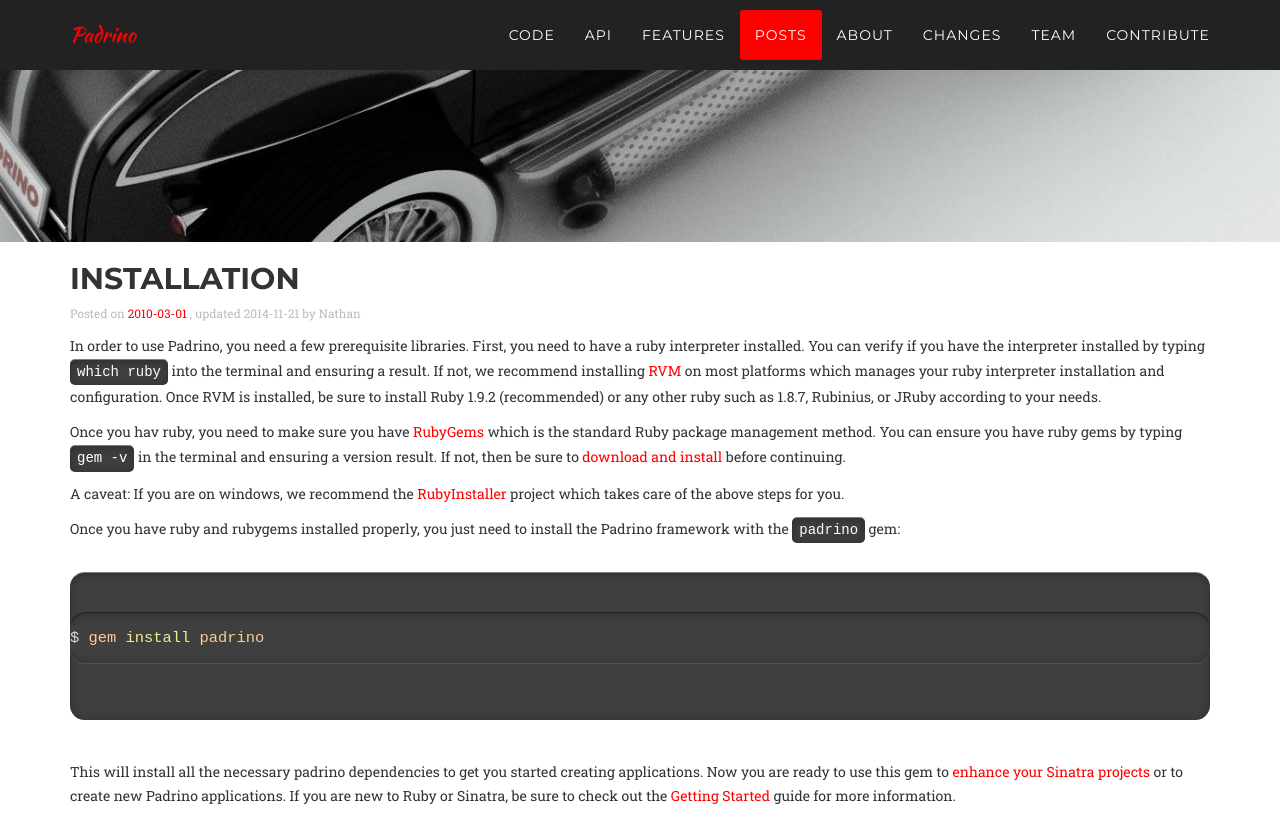
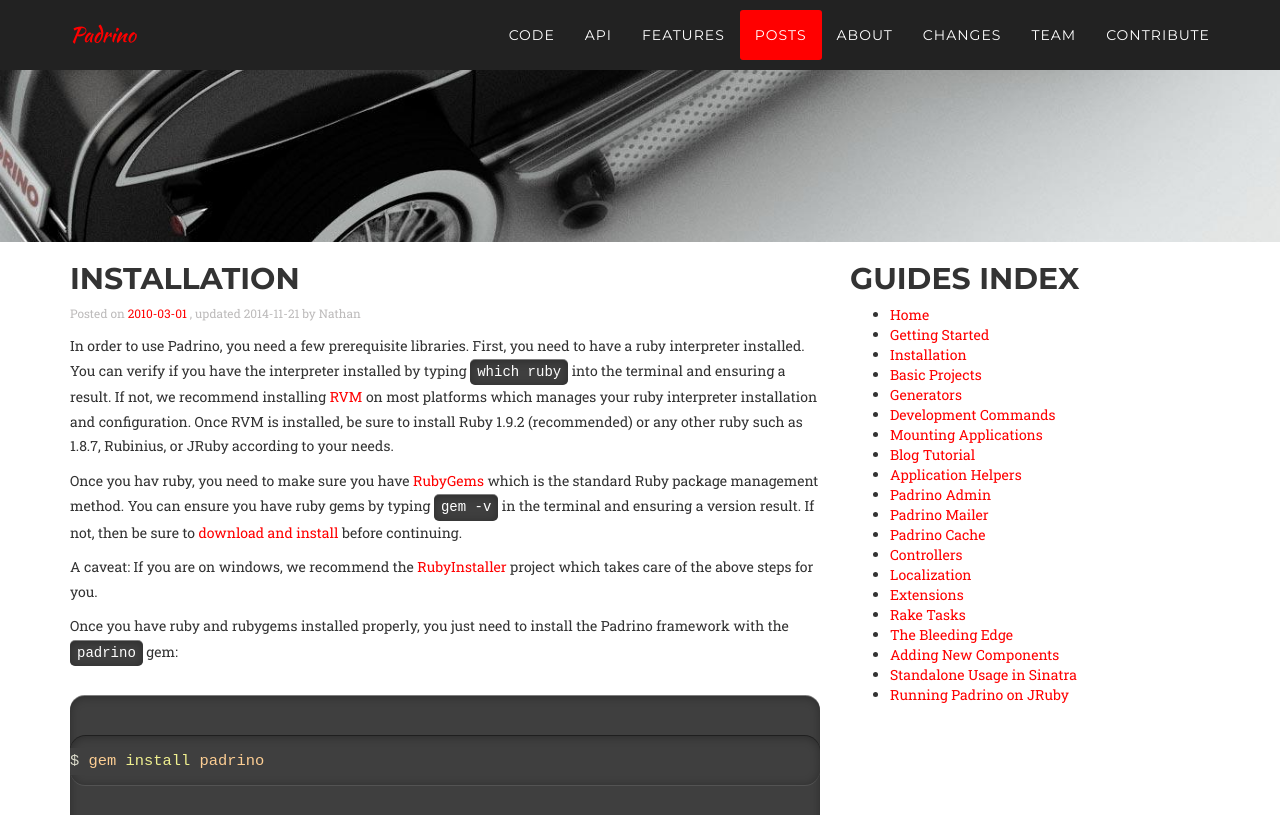
Before and after one commit to wikimatze/padrinorb-website, a Jekyll site: the page built from guides/installation.md, in a window 1280 px wide and 900 px high, scrolled down 591 px, cut to the strip 0-815 px from the top of the window. Built offline with Jekyll 4.4.1, drawn with Linux system fonts in a browser that asks for light colours; some web fonts are replaced; Markdown is read by kramdown in place of the engine named in the settings.

Commit message:
Add guides index

```diff
--- a/_layouts/guides.html
+++ b/_layouts/guides.html
@@ -7,7 +7,7 @@
 
         <div class="container">
             <div class="row">
-                <div class="col-lg-12">
+                <div class="col-lg-8">
                   <h2 class="section-heading">{{ page.title}}</h2>
                     <div class="author">
                       Posted on <time datetime="{{page.date | date:"%Y-%m-%d"}}" pubdate><a href="{{ page.url }}" title="Permalink for this post">{{page.date | date:"%Y-%m-%d"}}</a></time>
@@ -16,6 +16,33 @@
 
                   <p class="text-muted">{{ content }}</p>
                 </div>
+                <div class="col-lg-4">
+                  <h2 class="section-heading">Guides Index</h2>
+                  <p class="text-muted">
+                    <ul>
+                      <li><a href="/guides/home">Home</a></li>
+                      <li><a href="/guides/getting-started">Getting Started</a></li>
+                      <li><a href="/guides/installation">Installation</a></li>
+                      <li><a href="/guides/basic-projects">Basic Projects</a></li>
+                      <li><a href="/guides/generators">Generators</a></li>
+                      <li><a href="/guides/development-commands">Development Commands</a></li>
+                      <li><a href="/guides/mounting-applications">Mounting Applications</a></li>
+                      <li><a href="/guides/blog-tutorial">Blog Tutorial</a></li>
+                      <li><a href="/guides/application-helpers">Application Helpers</a></li>
+                      <li><a href="/guides/padrino-admin">Padrino Admin</a></li>
+                      <li><a href="/guides/padrino-mailer">Padrino Mailer</a></li>
+                      <li><a href="/guides/padrino-cache">Padrino Cache</a></li>
+                      <li><a href="/guides/controllers">Controllers</a></li>
+                      <li><a href="/guides/localization">Localization</a></li>
+                      <li><a href="/guides/extensions">Extensions</a></li>
+                      <li><a href="/guides/rake-tasks">Rake Tasks</a></li>
+                      <li><a href="/guides/the-bleeding-edge">The Bleeding Edge</a></li>
+                      <li><a href="/guides/adding-new-components">Adding New Components</a></li>
+                      <li><a href="/guides/standalone-usage-in-sinatra">Standalone Usage in Sinatra</a></li>
+                      <li><a href="/guides/running-padrino-on-jruby">Running Padrino on JRuby</a></li>
+                    </ul>
+                  </p>
+                </div>
             </div>
         </div>
 
```
